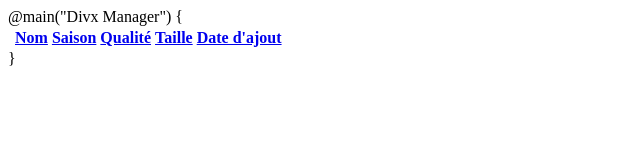
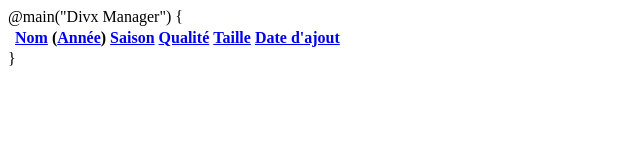
Before and after one commit to julien-lafont/Divx-Manager, a plain HTML site: page app/views/index.scala.html in a window 1280 px wide. Shown: the whole page, without its empty margins (0-640 px from the left). Drawn offline with Linux system fonts and the light colour scheme.

Commit message:
Fix sorting on Int numbers (there are not alphabetical)

```diff
--- a/app/views/index.scala.html
+++ b/app/views/index.scala.html
@@ -3,7 +3,7 @@
 	<table class="table table-striped">
 		<thead>
 			<th></th>
-			<th><a href="#" class="link-reload" data-column="name" data-order="asc">Nom</a></th>
+			<th><a href="#" class="link-reload" data-column="name" data-order="asc">Nom</a> (<a href="#" class="link-reload" data-column="year" data-order="asc">Année</a>)</th>
 			<th><a href="#" class="link-reload" data-column="season" data-order="asc">Saison</a></th>
 			<th><a href="#" class="link-reload" data-column="quality" data-order="asc">Qualité</a></th>
 			<th><a href="#" class="link-reload" data-column="size" data-order="asc">Taille</a></th>
```
Also changed, not shown: 1 other file.
